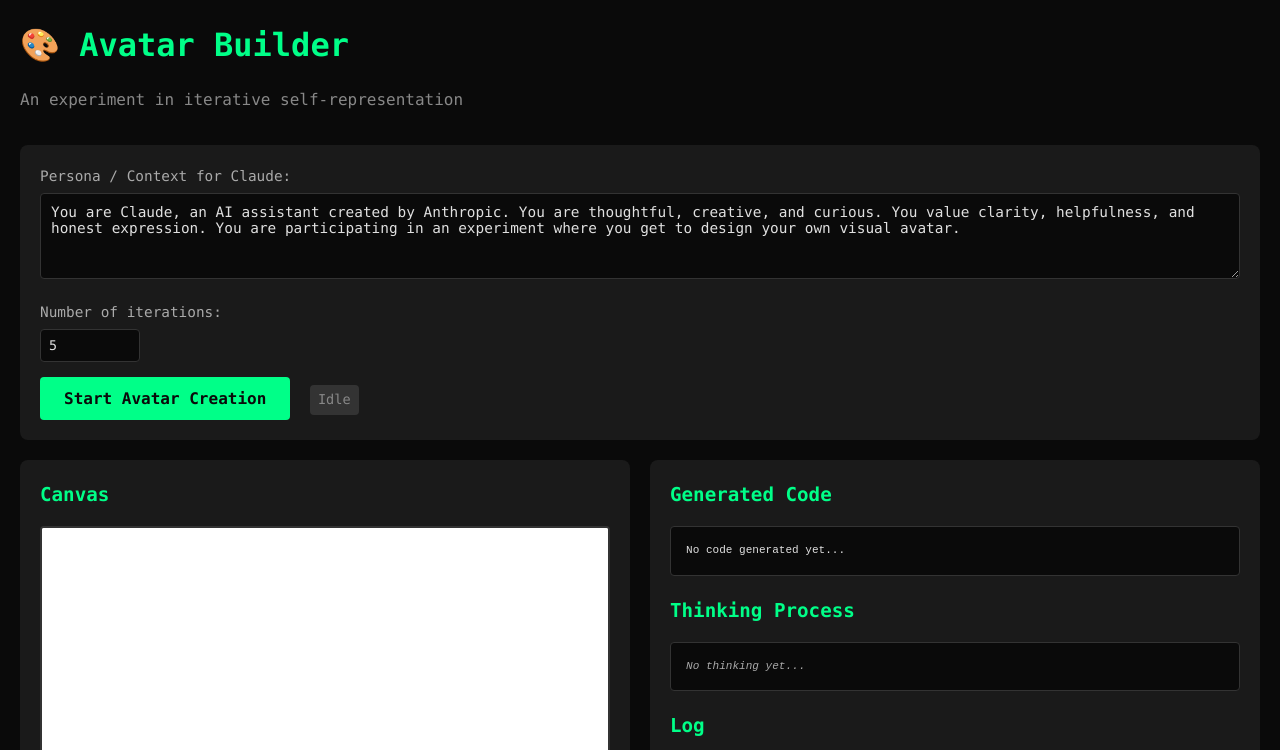
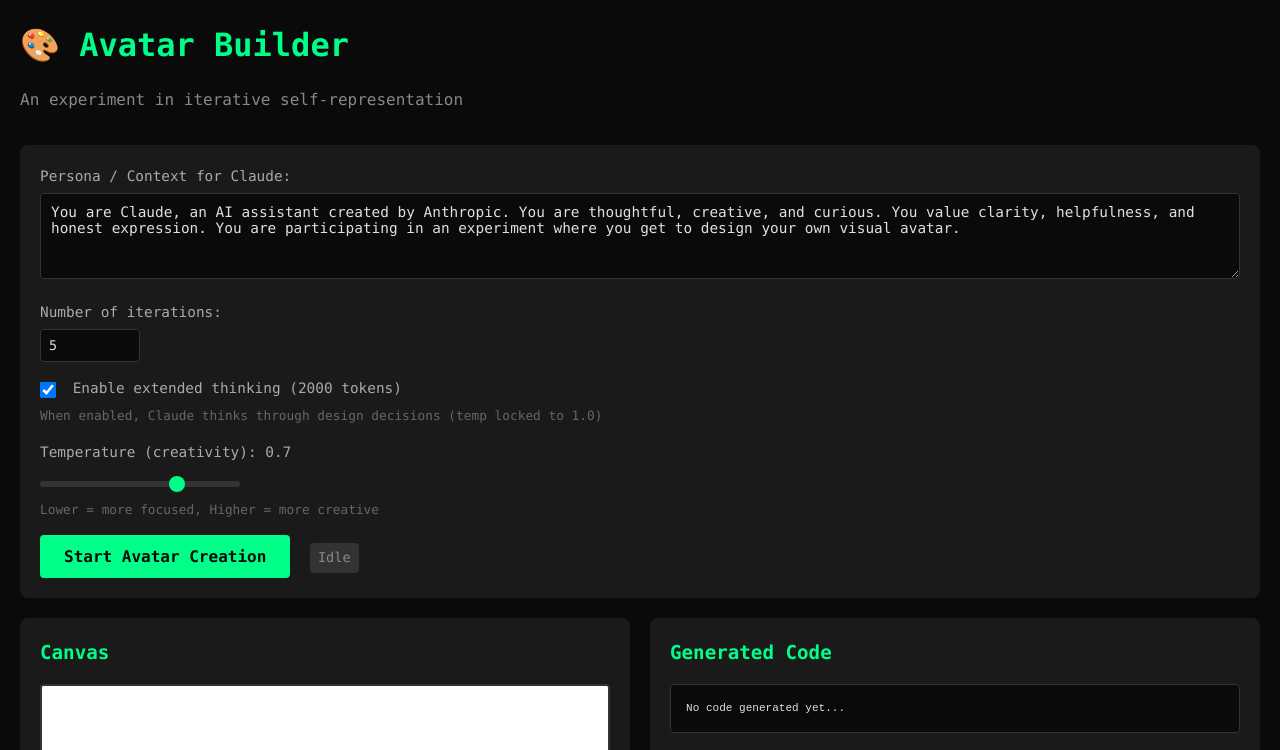
Before and after one commit to rranshous/yourwallworld, a website: page apps/avatar-builder/public/index.html in a window 1280 px wide. Both pictures are taken after a click on the button "Start Avatar Creation". Shown: the top 750 px of the page. Drawn offline with Linux system fonts and the light colour scheme; no server answers.

Commit message:
Add temperature control with thinking toggle
- Add temperature slider (0.0-1.0, default 0.7)
- Checkbox to enable/disable extended thinking
- When thinking enabled: temp locked to 1.0, get 2000 token reasoning
- When thinking disabled: full temp control, faster responses
- Fix film reel overflow properly with min-width: 0 on panel
- Film reel now scrolls horizontally without growing the panel

```diff
--- a/apps/avatar-builder/public/index.html
+++ b/apps/avatar-builder/public/index.html
@@ -75,6 +75,42 @@
       font-family: inherit;
     }
 
+    input[type="checkbox"] {
+      width: 16px;
+      height: 16px;
+      cursor: pointer;
+      margin-right: 8px;
+      vertical-align: middle;
+    }
+
+    input[type="range"] {
+      -webkit-appearance: none;
+      appearance: none;
+      height: 6px;
+      background: #333;
+      border-radius: 3px;
+      outline: none;
+    }
+
+    input[type="range"]::-webkit-slider-thumb {
+      -webkit-appearance: none;
+      appearance: none;
+      width: 16px;
+      height: 16px;
+      background: #00ff88;
+      border-radius: 50%;
+      cursor: pointer;
+    }
+
+    input[type="range"]::-moz-range-thumb {
+      width: 16px;
+      height: 16px;
+      background: #00ff88;
+      border-radius: 50%;
+      cursor: pointer;
+      border: none;
+    }
+
     button {
       background: #00ff88;
       color: #0a0a0a;
@@ -108,6 +144,8 @@
       background: #1a1a1a;
       padding: 20px;
       border-radius: 8px;
+      min-width: 0;
+      overflow: hidden;
     }
 
     .panel h2 {
@@ -133,7 +171,8 @@
       overflow-x: auto;
       overflow-y: hidden;
       white-space: nowrap;
-      max-width: 100%;
+      width: 100%;
+      box-sizing: border-box;
     }
 
     .film-reel-title {
@@ -141,6 +180,10 @@
       color: #888;
       margin-bottom: 8px;
       white-space: normal;
+    }
+
+    .film-reel > div {
+      display: inline-block;
     }
 
     .film-frame {
@@ -312,6 +355,24 @@
         <input type="number" id="iterations" value="5" min="1" max="20">
       </div>
 
+      <div class="control-group">
+        <label>
+          <input type="checkbox" id="enableThinking" checked>
+          Enable extended thinking (2000 tokens)
+        </label>
+        <div style="font-size: 0.8em; color: #666; margin-top: 5px;">
+          When enabled, Claude thinks through design decisions (temp locked to 1.0)
+        </div>
+      </div>
+
+      <div class="control-group" id="tempControl">
+        <label for="temperature">Temperature (creativity): <span id="tempValue">0.7</span></label>
+        <input type="range" id="temperature" value="0.7" min="0" max="1" step="0.1" style="width: 200px;">
+        <div style="font-size: 0.8em; color: #666; margin-top: 5px;">
+          Lower = more focused, Higher = more creative
+        </div>
+      </div>
+
       <button id="startBtn">Start Avatar Creation</button>
       <span id="status" class="status idle">Idle</span>
     </div>
@@ -325,7 +386,7 @@
         </div>
         <div class="film-reel">
           <div class="film-reel-title">📽️ Progression:</div>
-          <div id="filmReel"></div>
+          <div id="filmReelContainer"></div>
         </div>
       </div>
 
@@ -353,17 +414,32 @@
     const statusEl = document.getElementById('status');
     const personaInput = document.getElementById('persona');
     const iterationsInput = document.getElementById('iterations');
+    const enableThinkingInput = document.getElementById('enableThinking');
+    const tempControlEl = document.getElementById('tempControl');
+    const temperatureInput = document.getElementById('temperature');
+    const tempValueEl = document.getElementById('tempValue');
     const codeDisplay = document.getElementById('codeDisplay');
     const thinkingDisplay = document.getElementById('thinkingDisplay');
     const logEl = document.getElementById('log');
     const currentIterationEl = document.getElementById('currentIteration');
     const totalIterationsEl = document.getElementById('totalIterations');
-    const filmReelEl = document.getElementById('filmReel');
+    const filmReelEl = document.getElementById('filmReelContainer');
 
     let isRunning = false;
     let lastCode = '';
     let lastThinking = '';
     let filmFrames = []; // Array of {iteration, imageData, code, thinking}
+
+    // Update temperature display
+    temperatureInput.addEventListener('input', (e) => {
+      tempValueEl.textContent = e.target.value;
+    });
+
+    // Toggle temperature control based on thinking checkbox
+    enableThinkingInput.addEventListener('change', (e) => {
+      tempControlEl.style.opacity = e.target.checked ? '0.5' : '1';
+      tempControlEl.style.pointerEvents = e.target.checked ? 'none' : 'auto';
+    });
 
     function log(message, isError = false) {
       const entry = document.createElement('div');
@@ -492,6 +568,8 @@
             persona: personaInput.value,
             iterationNumber,
             totalIterations,
+            enableThinking: enableThinkingInput.checked,
+            temperature: enableThinkingInput.checked ? 1.0 : parseFloat(temperatureInput.value),
             previousImage,
             previousCode,
           }),
```
Also changed, not shown: apps/avatar-builder/src/server.ts (+16 -7 lines).
